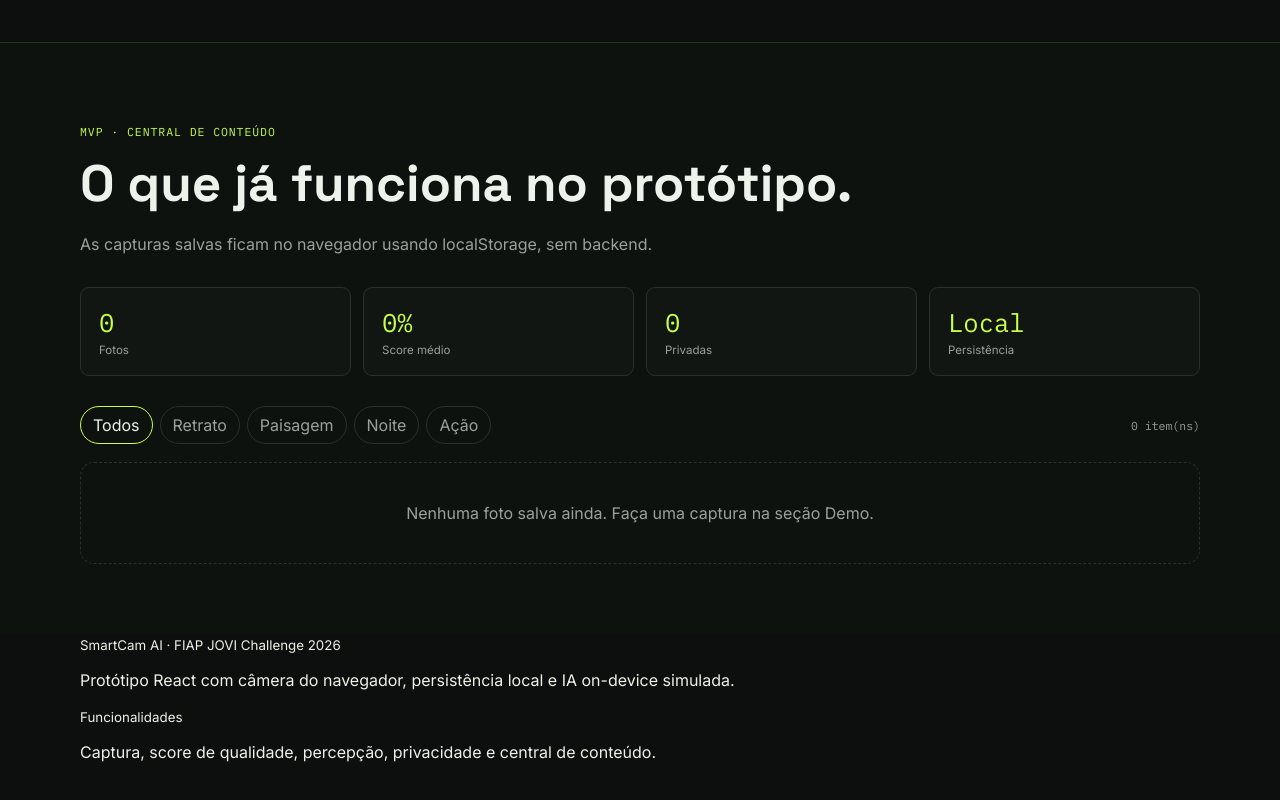
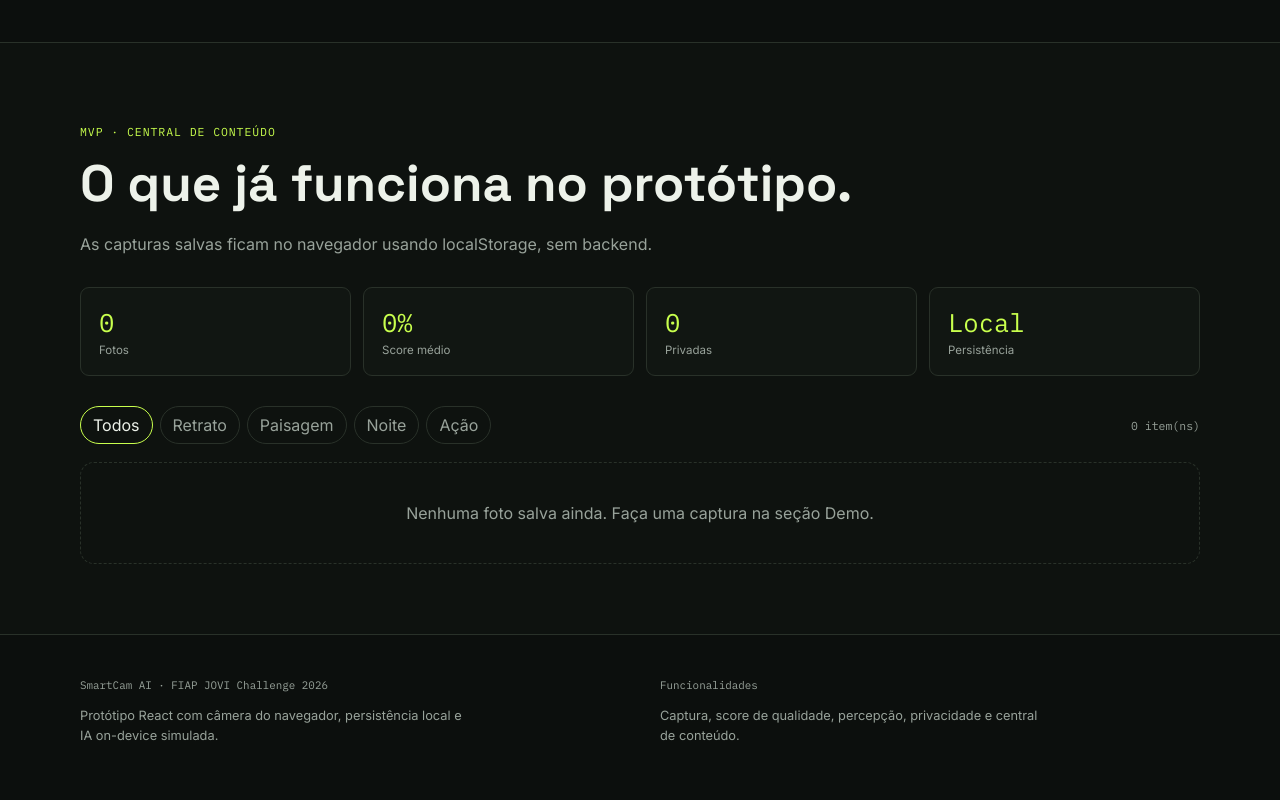
Before and after one commit to EduardoGuzeli/Sprint-3-Web-Development, a React (Vite) app: page / in a window 1280 px wide. Shown: the part 3216-4016 px from the top of the page. Before the commit the page ends 3994 px from the top, so only its background shows below. Built offline with nearby package versions, Linux system fonts and the light colour scheme.

Commit message:
style: criação do css do Footer

```diff
--- a/src/components/footer/Footer.css
+++ b/src/components/footer/Footer.css
@@ -0,0 +1,39 @@
+.site-footer {
+  border-top:
+    1px solid var(--border);
+
+  padding:
+    38px 0 50px;
+}
+
+.footer-grid {
+  display: grid;
+
+  grid-template-columns:
+    1fr 1fr;
+
+  gap: 40px;
+}
+
+.site-footer small {
+  color: var(--muted);
+
+  font:
+    0.68rem var(--mono);
+}
+
+.site-footer p {
+  color: var(--muted);
+
+  max-width: 48ch;
+
+  font-size: 0.8rem;
+
+  line-height: 1.6;
+}
+
+@media (max-width: 650px) {
+  .footer-grid {
+    grid-template-columns: 1fr;
+  }
+}
```
